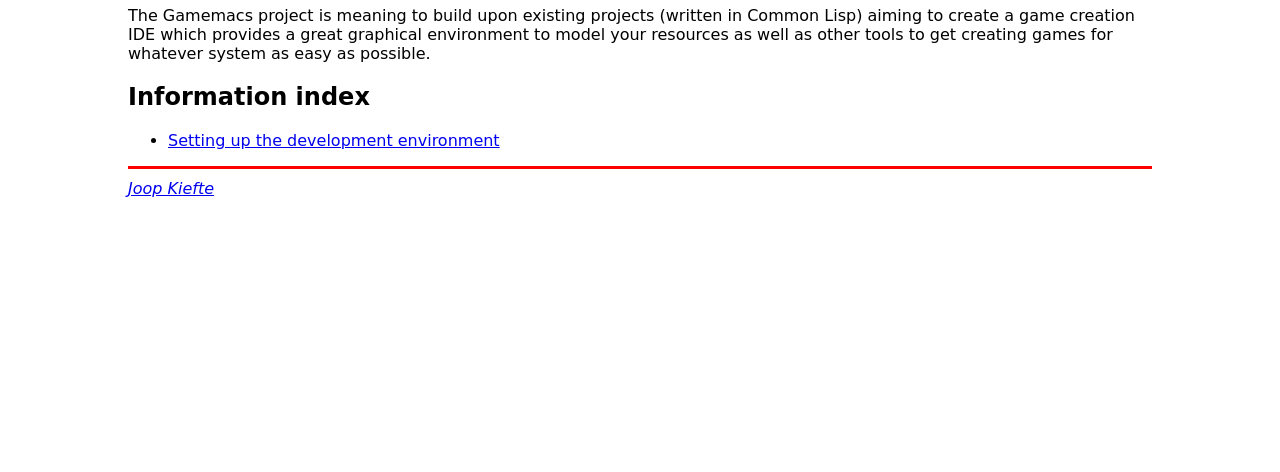
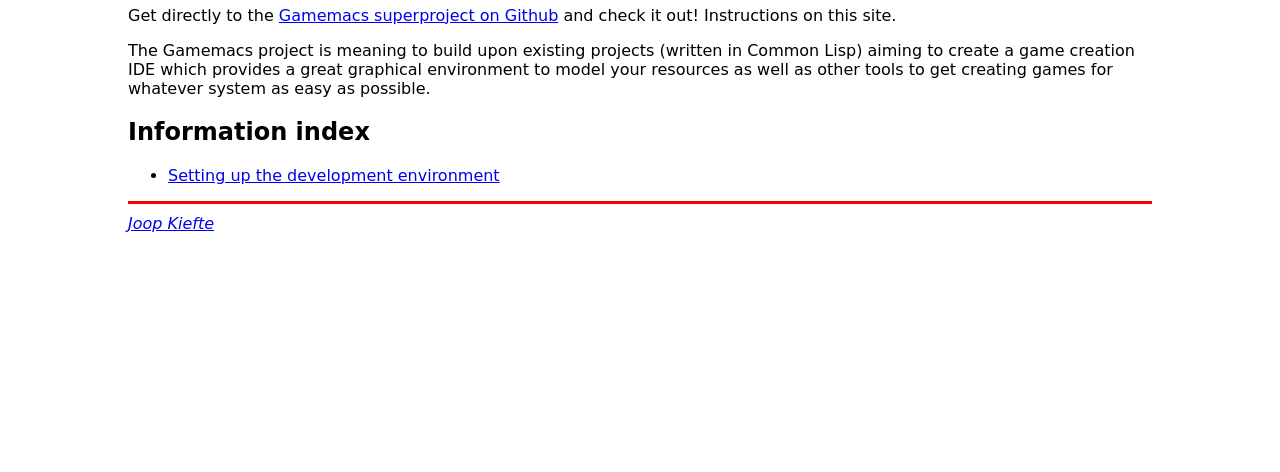
Before and after one commit to LaPingvino/Gamemacs, a plain HTML site: page index.html in a window 1280 px wide. Shown: the part 328-800 px from the top of the page. Drawn offline with Linux system fonts and the light colour scheme.

Commit message:
Add a link to the Github repos on top

```diff
--- a/index.html
+++ b/index.html
@@ -7,6 +7,7 @@
   </head>
   <body>
     <h1>Getting started with Gamemacs</h1>
+    <p class="subtitle">Get directly to the <a href="http://github.com/LaPingvino/Gamemacs">Gamemacs superproject on Github</a> and check it out! Instructions on this site.</p>
     <p>
       The Gamemacs project is meaning to build upon existing projects (written in Common Lisp) aiming to create a game creation IDE which provides a great graphical environment to model your resources as well as other tools to get creating games for whatever system as easy as possible.
     </p>
```
